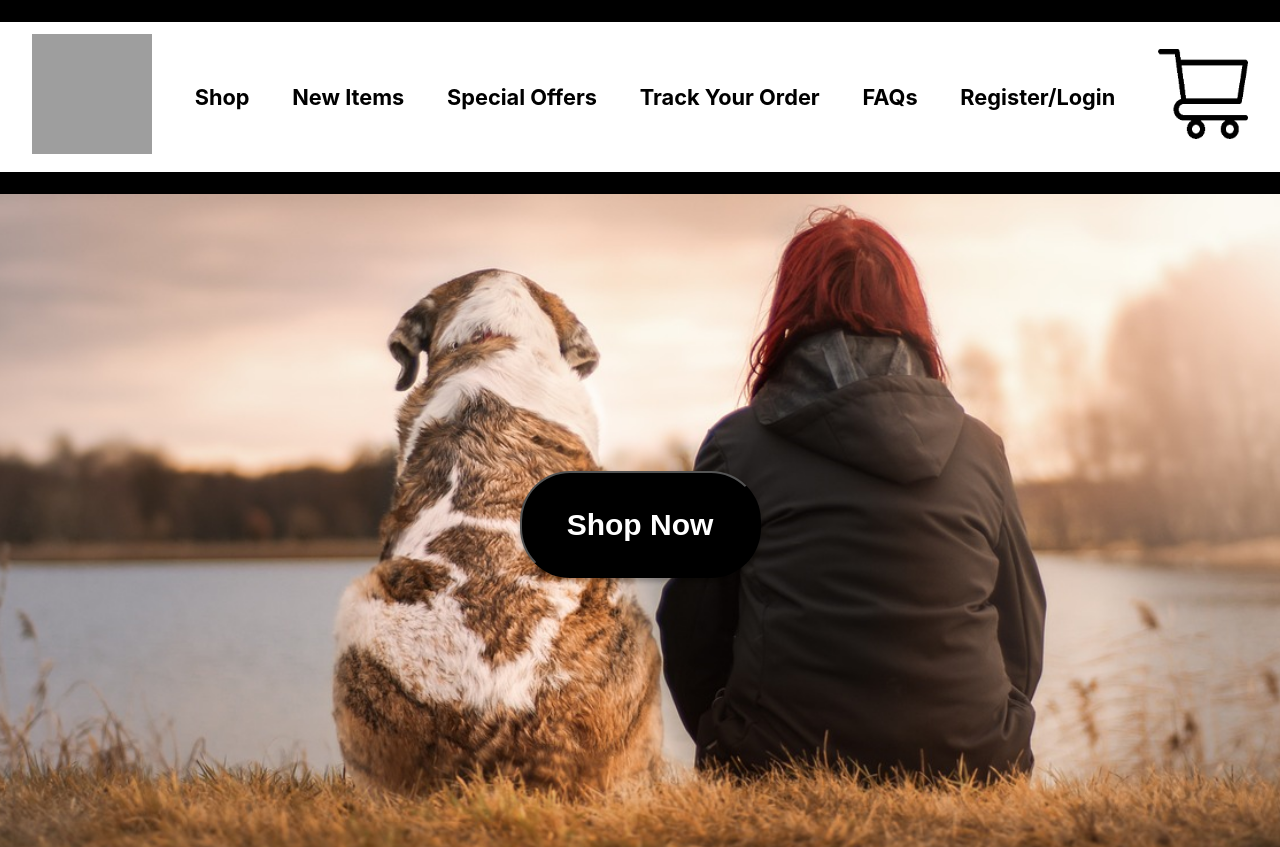
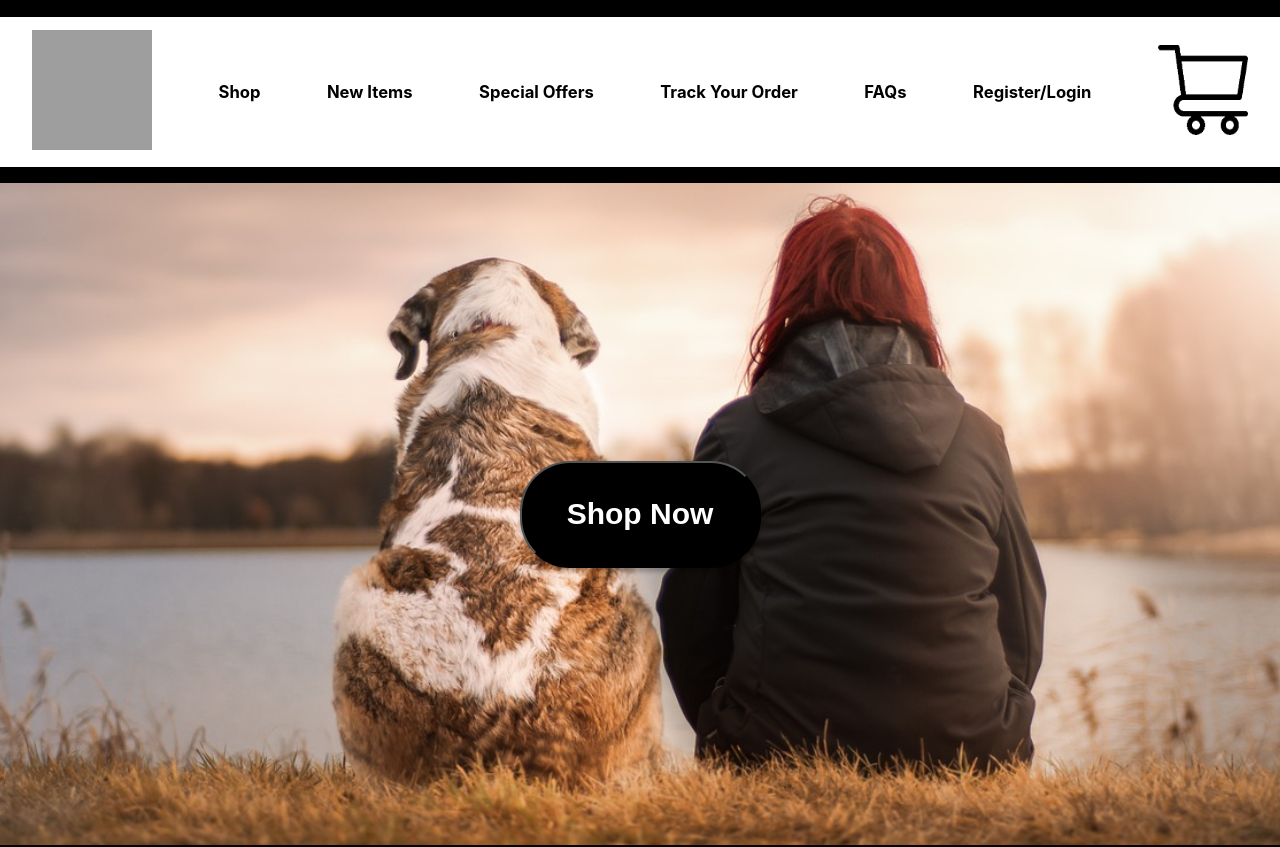
Before and after one commit to dplascenciap/CSFS1010-Assignment-1, a React (Create React App) app in the folder petstore_ecommerce/: page / in a window 1280 px wide. Shown: the top 847 px of the page. Built offline with nearby package versions, Linux system fonts and the light colour scheme; grey boxes are pictures that could not be loaded.

Commit message:
Add Link to Shop button

```diff
--- a/petstore_ecommerce/src/App.css
+++ b/petstore_ecommerce/src/App.css
@@ -33,7 +33,7 @@ body {
   justify-content: space-between;
   align-items: center;
   background-color: white;
-  font-size: 1.7vw;
+  font-size: 1.3vw;
   padding-left: 2rem;
   padding-right: 2rem;
   font-weight: 700;
@@ -70,9 +70,7 @@ body {
 }
 
 /* Shop npw button */
-/* Shop now button*/
 .shop_now {
-  position: absolute;
   height: 107px;
   width: 241px;
   background-color: black;
--- a/petstore_ecommerce/src/components/HomePage.js
+++ b/petstore_ecommerce/src/components/HomePage.js
@@ -1,3 +1,5 @@
+import { Link } from "react-router-dom";
+
 /**
  * Function HomePage()
  * @returns Home page component
@@ -10,9 +12,16 @@ function HomePage() {
                             alt="Dog sitting next to a person"
                             id="img_main"
                         />
-            <button className="shop_now">shop now</button>
+            <Link style={{ position:"absolute" }} to="/shop">
+                <button className="shop_now">shop now</button>
+            </Link>
         </div>
     )
 }
 
 export default HomePage;
+
+/** =========== NOTES: ===========
+ * Adding Link to button changed its location
+ * Refer to: https://stackoverflow.com/questions/68047613/react-router-dom-link-changes-position-of-my-button
+ */
```
